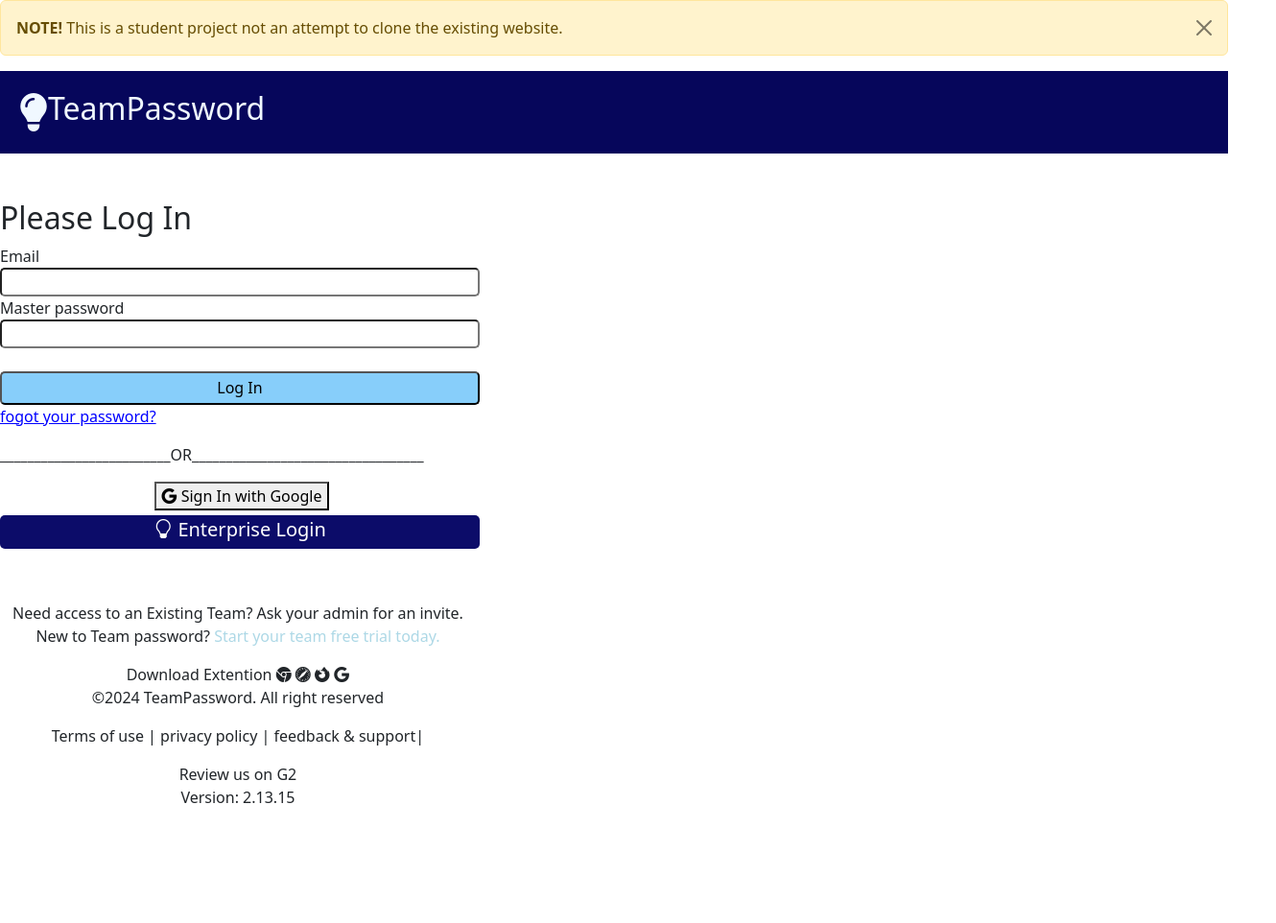
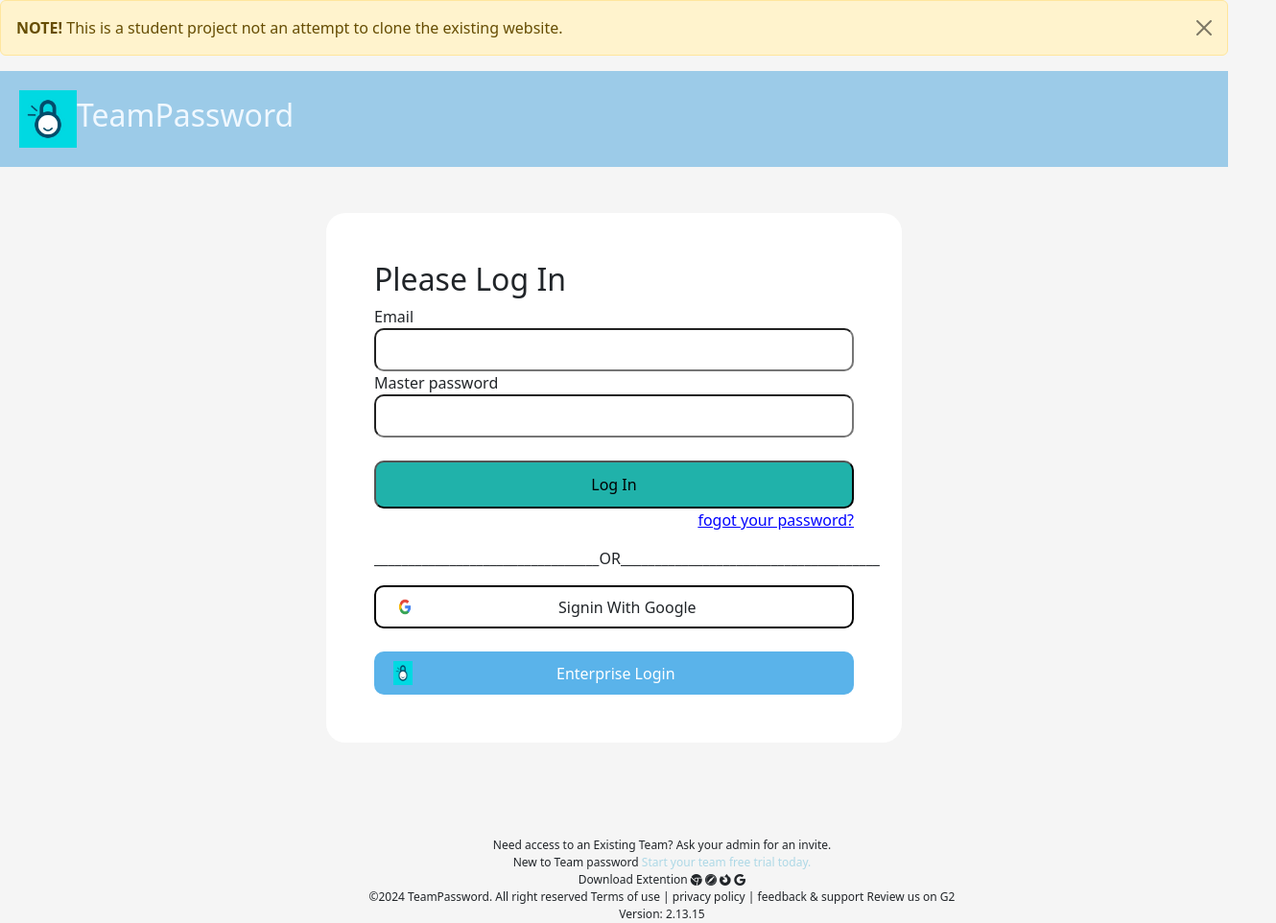
Before and after one commit to Badmus233/itunu-valuemax-project2024.js.html, a plain HTML site: page index.html in a window 1280 px wide. Shown: the whole page at 96% size, 1330 px wide, since content can reach past the window. Before the commit the page ends 866 px from the top, so only its background shows below. Drawn offline with nearby package versions, Linux system fonts and the light colour scheme.

Commit message:
update file

```diff
--- /dev/null
+++ b/asana.css
@@ -0,0 +1,86 @@
+.img1 {
+    width: 150px;
+    height: 100px;
+    margin-left: 20px;
+}
+.img2 {
+    width: 30px;
+    height: 30px;
+    margin-right: 150px;
+    padding-left: 20px;
+
+}
+.div2 {
+    width: 100%;
+    height: 45px;
+    background-color:rgb(16, 161, 251);
+    display:flex;
+    border-radius: 10px;
+    align-items: center;
+    /* box-shadow: 0 4px 8px rgba(0, 0, 0, 0.1); */
+    border: 2px solid black;
+    color: white;
+
+}
+.maindiv {
+    background-color: white;
+    border-radius: 20px;
+    margin: 50px;
+    padding: 50px;
+    width: 500px;
+    justify-content: center;
+    align-items: center;
+    margin: auto;
+
+}
+.email {
+    width: 330px;
+    height: 35px;
+    border-radius: px;
+
+}
+.Continue {
+ background-color: black;
+ color: white;
+ width: 170px;px;
+ height:40px ;
+ border-radius: 2px;
+ align-items: center;
+ justify-content:center ;
+ justify-items: center;
+ display: flex;
+}
+.div3 {
+    display: flex;
+    justify-content:center;
+
+
+
+
+}
+.Continue:hover {
+    background-color: rgb(238, 164, 138);
+
+}
+.bi {
+    font-size: 15px;
+}
+.btndiv {
+    display: flex;
+    justify-content:center;
+    align-items: center;
+
+
+}
+.btndiv2 {
+    display: flex;
+    /* justify-content: center; */
+    align-items:center ;
+    justify-content:space-between ;
+    padding-left: 200px;
+    margin-left: 100px;
+}
+.extra {
+    margin-left: 200px;
+
+}
--- a/index.html
+++ b/index.html
@@ -17,7 +17,7 @@
     <script src="https://cdn.jsdelivr.net/npm/bootstrap@5.3.0-alpha3/dist/js/bootstrap.bundle.min.js"></script>
 </head>
 
-<body>
+<body class="body">
     <div class="alert alert-warning alert-dismissible fade show" role="alert">
         <strong>NOTE!</strong> This is a student project not an attempt to clone the existing website.
         <button type="button" class="btn-close" data-bs-dismiss="alert" aria-label="Close"></button>
@@ -25,11 +25,12 @@
 
     <div class="maindiv">
 
-        <i class="fa fa-lightbulb"></i>
+        <img class="img1" src="teampassword_logo.jpg" alt="">
         <h2>TeamPassword</h2>
     </div> <br> <br>
     <div>
-        <div>
+
+        <div class="bodycont">
             <h2>Please Log In</h2>
             <label for="email">Email</label><br>
             <input class="maindiv2" type="email" id="email" name="email"><br>
@@ -41,40 +42,45 @@
             </button>
 
             <p class="forgotp"><u>fogot your password?</u></p>
-        </div>
-
-        <div>
 
 
-            <p>_________________________OR__________________________________</p>
+
+
+
+            <p>_________________________________OR______________________________________</p>
             <div class="signin">
                 <!-- <i class="bi bi-google"></i> -->
-                <button> <i class="bi bi-google"></i> Sign In with Google</button>
-            </div>
+
+                <img class="img" src="images.png" alt="">
+                <span> Signin With Google</span>
+
+            </div><br>
             <div class="Enterprise ">
-                <i class="bi bi-lightbulb"></i>
+                <img class="img2" src="teampassword_logo.jpg" alt="">
                 <SPan>Enterprise Login</SPan>
+                </form>
             </div>
 
 
+
         </div><br> <br>
-        <div class="btn">
-            <span>Need access to an Existing Team? Ask your admin for an invite.</span><br>
-            <p>New to Team password? <span class="highlight"> Start your team free trial today.</span></p>
-            <div>
-                <span>Download Extention</span>
-                <i class="bi bi-browser-chrome"></i>
-                <i class="bi bi-browser-safari"></i>
-                <i class="bi bi-browser-firefox"></i>
-                <i class="bi bi-google"></i>
+        <div class="btn2">
+            Need access to an Existing Team? Ask your admin for an invite.<br>
+            New to Team password <SPan class="highlight"> Start your team free trial today.</SPan> <br>
 
-            </div>
-            <div>
-                <p>&#169;2024 TeamPassword. All right reserved </p>
-                <p>Terms of use | privacy policy | feedback & support|</p>
-                <p>Review us on G2 <br> Version: 2.13.15</p>
+            Download Extention
+            <i class="bi bi-browser-chrome"></i>
+            <i class="bi bi-browser-safari"></i>
+            <i class="bi bi-browser-firefox"></i>
+            <i class="bi bi-google"></i> <br>
 
-            </div>
+
+
+            &#169;2024 TeamPassword. All right reserved
+            Terms of use | privacy policy | feedback & support
+            Review us on G2 <br> Version: 2.13.15
+
+
         </div>
 
 </body>
--- a/project1.css
+++ b/project1.css
@@ -1,5 +1,5 @@
 .maindiv {
-    background-color:rgb(6, 6, 91);
+    background-color:rgb(156, 203, 232);
     display: flex;
     /* justify-content: space-between; */
     align-items: center;
@@ -8,57 +8,108 @@
 
 
 }
-.fa {
-    font-size: 40px;
+.img1{
+    height: 60px;
+    width: 60px;
+    background-color:rgb(6, 6, 91);
+
 
 
 }
 .maindiv2 {
-    width: 500px;
-    height: 30px;
-    border-radius: 5px;
-    margin-left: px;
+    width: 100%;
+    height:45px ;
+    border-radius: 10px;
+    margin: 0;
+    align-items: center;
+
+
 
 }
 .submit {
-    width: 500px;
-    height: 35px;
-    background-color:lightskyblue;
-    border-radius: 5px;
+    width:100% ;
+    height: 50px;
+    background-color:lightseagreen;
+    border-radius: 10px;
 }
 .forgotp {
     color: blue;
+    text-align: right;
 
 }
 .signin {
-    margin-left: 2px;
-    /* background-color: whitesmoke; */
-    border-radius: 5px;
-    height: 35px;
-    width: 500px;
-    text-align: center;
+    width: 100%;
+    height: 45px;
+    background-color: white;
+    display:flex;
+    border-radius: 10px;
+    align-items: center;
+    /* box-shadow: 0 4px 8px rgba(0, 0, 0, 0.1); */
+    border: 2px solid black;
 
 }
 .Enterprise {
-    background-color: rgb(12, 12, 105);
-    height: 35PX;
-    width: 500px;
-    border-radius: 5PX;
-    text-align: center;
+    width: 100%;
+    height: 45px;
+    background-color: rgb(90, 179, 234);
+    display:flex;
+    border-radius: 10px;
+    align-items: center;
+    /* box-shadow: 0 4px 8px rgba(0, 0, 0, 0.1); */
+    /* border: 2px solid black; */
     color: white;
-    font-size:20PX;
+
+
+
+
 
 }
-.bi {
-justify-content: left;
+.img2{
+    width: 40px;
+    height: 25px;
+    margin-right: 150px;
+    padding-left: 20px;
+
+
 
 }
 .highlight {
     color:lightblue;
 }
-.btn {
-    background-color: beige;
+.btn2 {
+    position:relative;
+    top: 50px;
+    left: 50px;
+    text-align: center;
+    width: 100%;
+    text-align: center;
+    font-size: 12px;
 }
+
 .body {
     background-color: beige;
 }
+.bodycont {
+    background-color: white;
+    border-radius: 20px;
+    margin: 50px;
+    padding: 50px;
+    width: 600px;px;
+    justify-content: center;
+    align-items: center;
+    margin: auto;
+
+
+
+}
+.img {
+    width: 40px;
+    height: 25px;
+    margin-right: 150px;
+    padding-left: 20px;
+
+
+}
+.body {
+    background-color: whitesmoke;
+}
```
Also changed, not shown: asana.html (added, +73 -0 lines), download asana.png (added), download teampasss icon.png (added), images.png (added), teampassword_logo.jpg (added).
